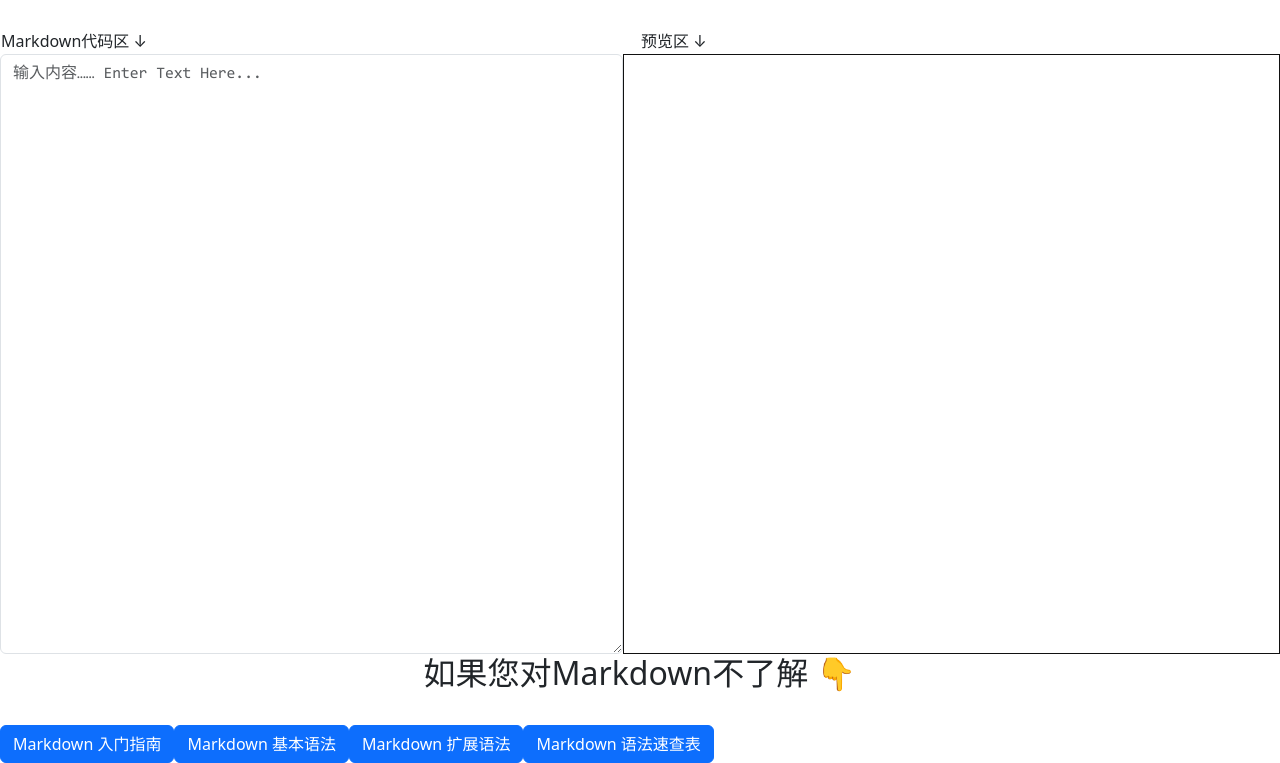
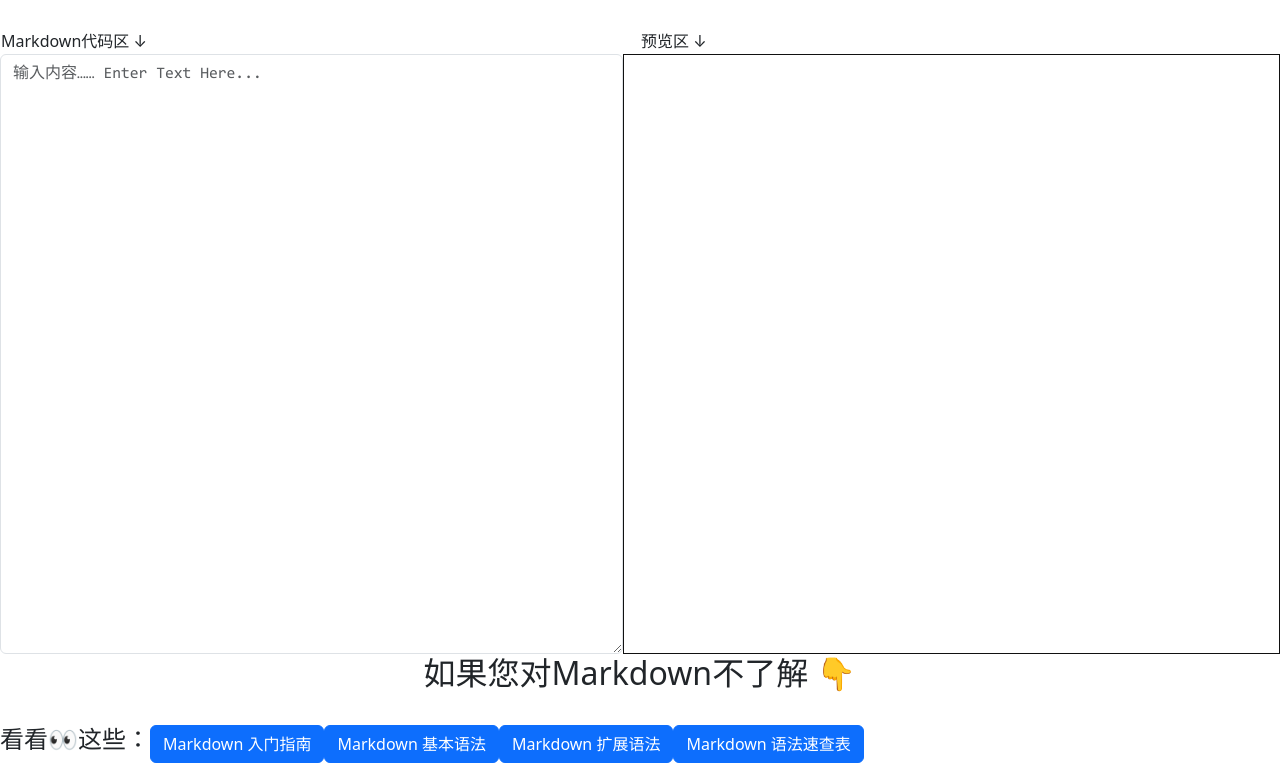
Before and after one commit to ZhouyiStudio/Online-Markdown-Editor, a plain HTML site: page index.html in a window 1280 px wide. Shown: the part 82-845 px from the top of the page. Drawn offline with nearby package versions, Linux system fonts and the light colour scheme.

Commit message:
Update index.html

```diff
--- a/index.html
+++ b/index.html
@@ -75,6 +75,7 @@ src: url("consola-1.ttf");
 <h2 style="text-align: center">如果您对Markdown不了解 👇</h2>
     <br/>
   <div class="btn-group">
+      <h4>看看👀这些：</h4>
     <a href="https://github.com/ZhouyiStudio/Online-Markdown-Editor/blob/main/Markdown%20%E5%85%A5%E9%97%A8%E6%8C%87%E5%8D%97.md"><button type="button" class="btn btn-primary">Markdown 入门指南</button></a>
     <a href="https://github.com/ZhouyiStudio/Online-Markdown-Editor/blob/main/Markdown 基本语法.md"><button type="button" class="btn btn-primary">Markdown 基本语法</button></a>
     <a href="https://github.com/ZhouyiStudio/Online-Markdown-Editor/blob/main/Markdown 扩展语法.md"><button type="button" class="btn btn-primary">Markdown 扩展语法</button></a>
```
